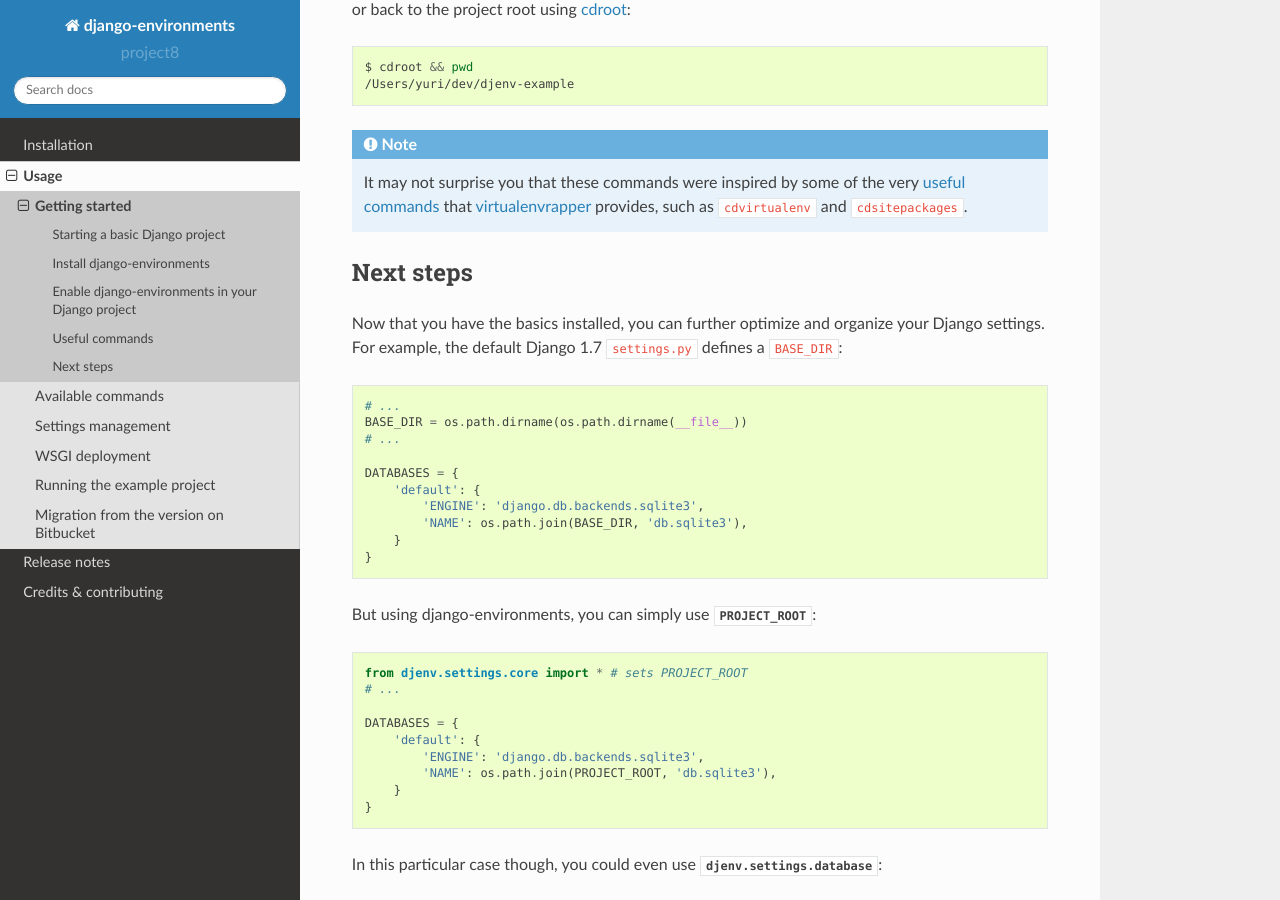
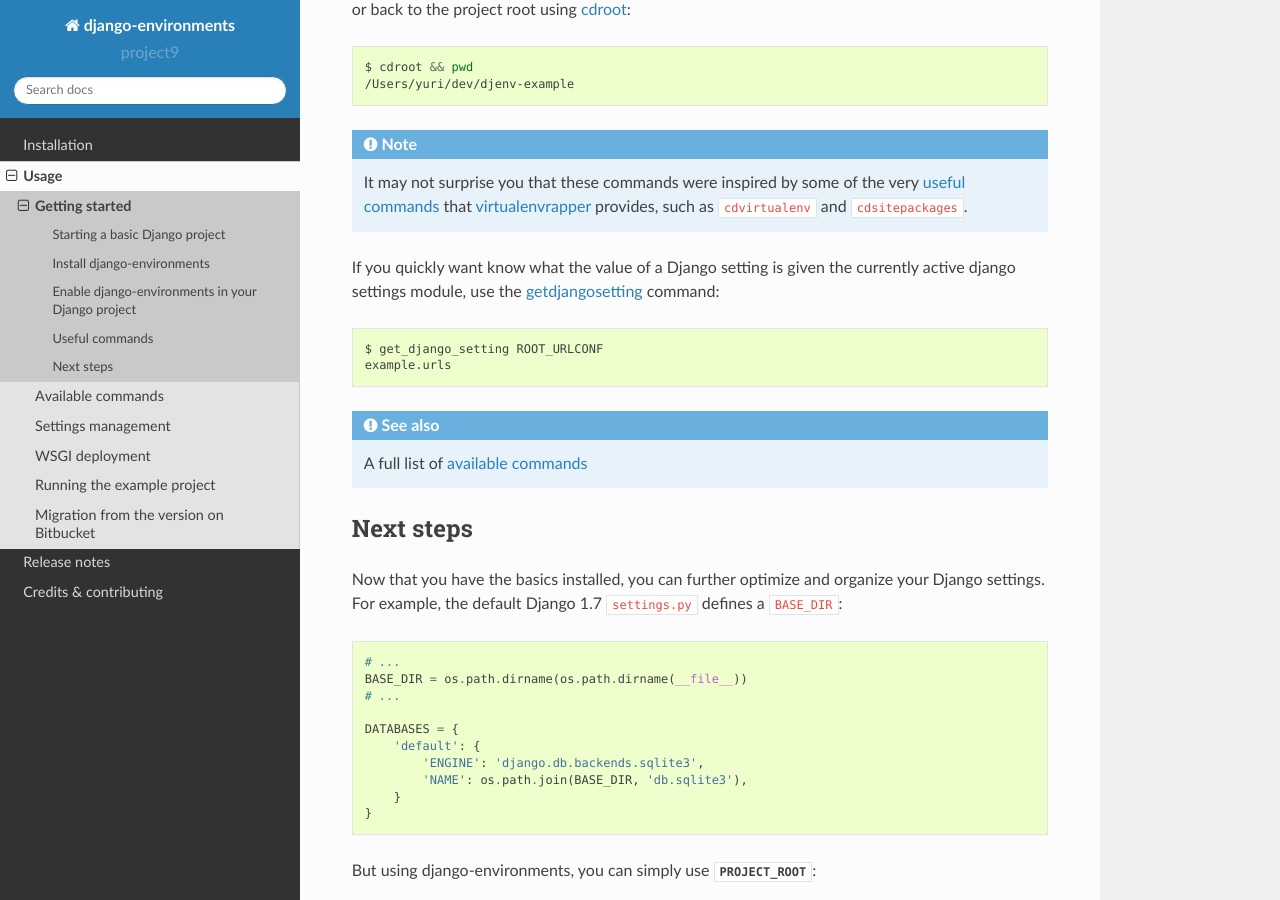
Before and after one commit to yvandermeer/django-environments, a Sphinx documentation site: the page built from docs/usage/gettingstarted.rst, in a window 1280 px wide and 900 px high, scrolled down 2372 px. Built offline with Sphinx 7.4.7 and the Read the Docs theme 2.0.0, drawn with Linux system fonts in a browser that asks for light colours.

Commit message:
Mention get_django_setting in Getting started doc

```diff
--- a/docs/usage/commands.rst
+++ b/docs/usage/commands.rst
@@ -67,6 +67,9 @@
                 compile all .py files - handy for web server
                 environments, calls
                 :ref:`removeorphanpycs <cmd_removeorphanpycs>` afterwards.
+
+.. _cmd_getdjangosetting:
+
 * ``get_django_setting``
                 get a value from the current settings
                 module, useful for your own scripts (also
--- a/docs/usage/gettingstarted.rst
+++ b/docs/usage/gettingstarted.rst
@@ -121,6 +121,17 @@
     that virtualenvrapper_ provides, such as ``cdvirtualenv`` and
     ``cdsitepackages``.
 
+If you quickly want know what the value of a Django setting is given the
+currently active django settings module, use the
+:ref:`getdjangosetting <cmd_getdjangosetting>` command::
+
+    $ get_django_setting ROOT_URLCONF
+    example.urls
+
+.. seealso::
+
+    A full list of :doc:`available commands </usage/commands>`
+
 
 Next steps
 ----------
```
